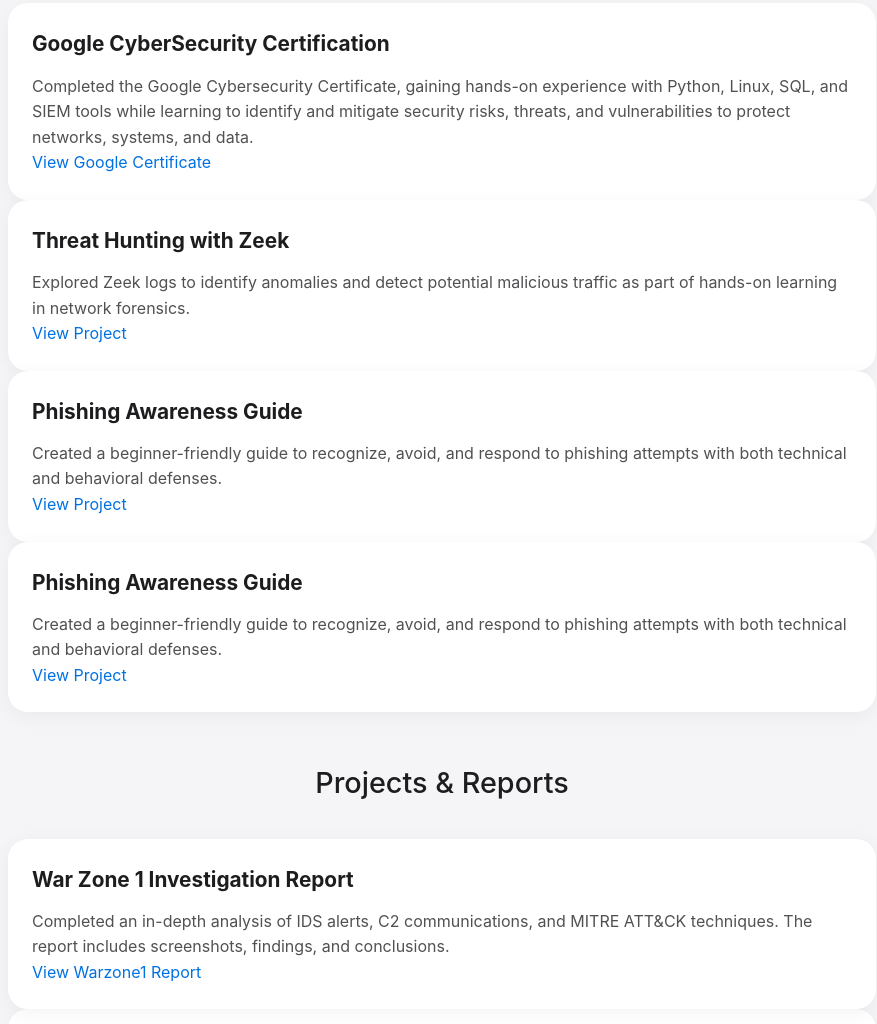
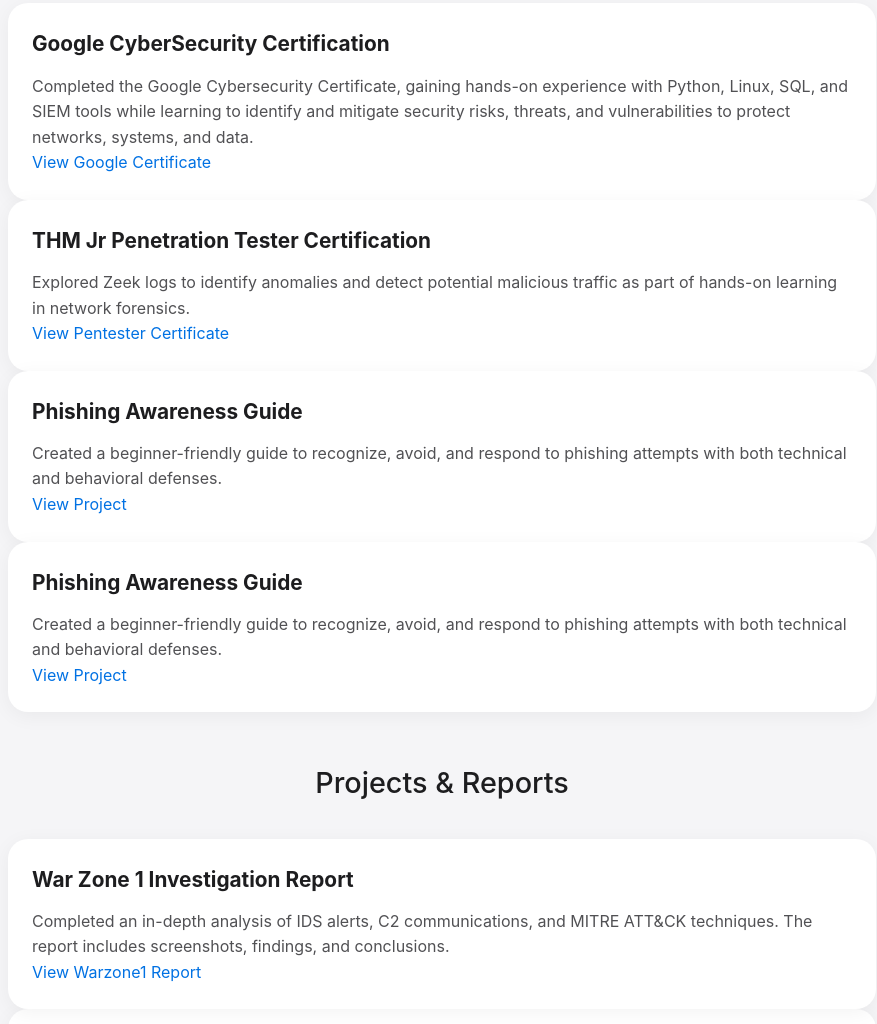
Before and after one commit to HackedLove/EM-Portfolio, a plain HTML site: page index.html in a window 1280 px wide. Shown: the part 776-1800 px from the top of the page, without its empty margins (198-1075 px from the left). Drawn offline with Linux system fonts and the light colour scheme.

Commit message:
index.html

```diff
--- a/index.html
+++ b/index.html
@@ -120,9 +120,9 @@
         <a href="google-cybersecurity.pdf" target="_blank" class="btn">View Google Certificate</a>
       </div>
       <div class="card">
-        <h3>Threat Hunting with Zeek</h3>
+        <h3>THM Jr Penetration Tester Certification</h3>
         <p>Explored Zeek logs to identify anomalies and detect potential malicious traffic as part of hands-on learning in network forensics.</p>
-        <a href="#">View Project</a>
+        <a href="THM-JR-PENTESTER.pdf" target="_blank" class="btn">View Pentester Certificate</a>
       </div>
       <div class="card">
         <h3>Phishing Awareness Guide</h3>
```
